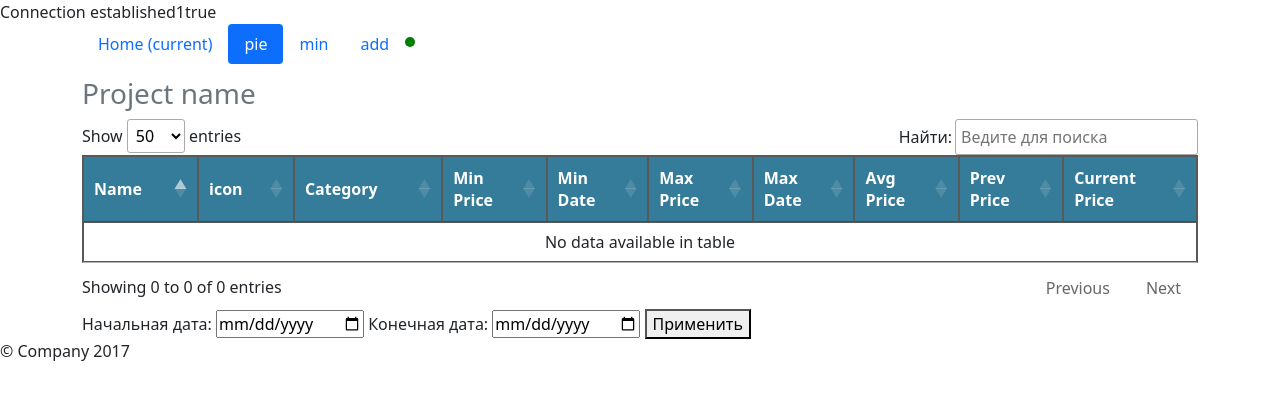
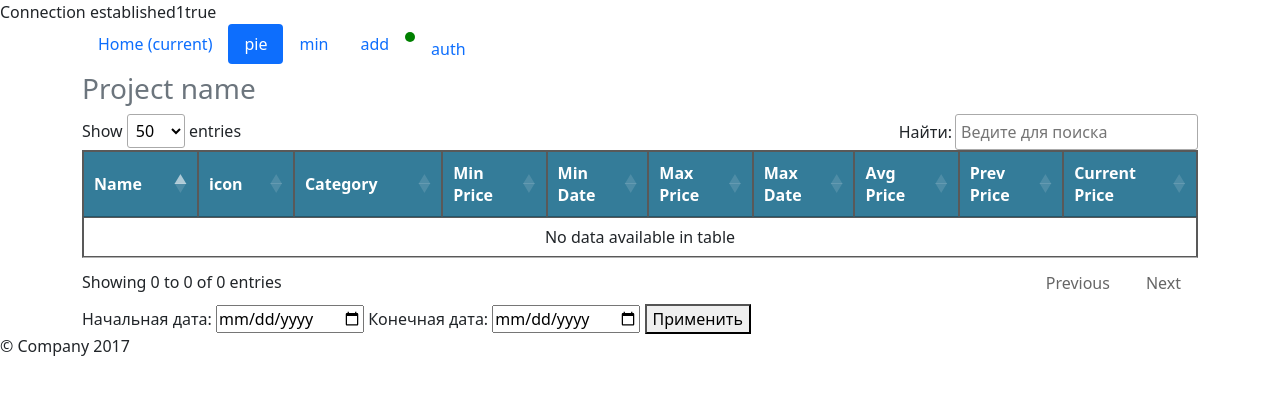
Before and after one commit to maksdemon/avto1, a PHP site: page /pie.php in a window 1280 px wide. Shown: the top 400 px of the page. Run offline with PHP 8.4, Linux system fonts and the light colour scheme; data that the repository does not hold is empty; some libraries are stand-ins or nearby versions.

Commit message:
основные правки регистрации и авторизации (не закончено)

```diff
--- a/pie.php
+++ b/pie.php
@@ -99,7 +99,7 @@ include 'template/header.php'; ?>
             foreach ($rowsStartDate as $row): ?>
 
                 <tr>
-                    <td><a href="<?= $row['last_url']; ?>"><?php
+                    <td><a href="<?php echo $row['last_url']; ?>"><?php
                             echo $row['name']; ?></a></td>
                     <td>
                         <a class="popup-link" href="javascript:void(0);" data-popup data-name="<?php
--- a/template/head_menu.php
+++ b/template/head_menu.php
@@ -31,5 +31,14 @@
             echo $rowlastdate[0]; ?> <!-- Вывод значения рядом с кругом -->
             <br><br>
         </li>
+        <li class="nav-item">
+            <a class="nav-link <?php
+            if ($_SERVER['REQUEST_URI'] === '/auth.php') {
+                echo "active";
+            } ?> " href="\auth.php">auth</a>
+        </li>
+
+
+
     </ul>
 </nav>
```
Also changed, not shown: test1.php (added, +12 -0 lines).
